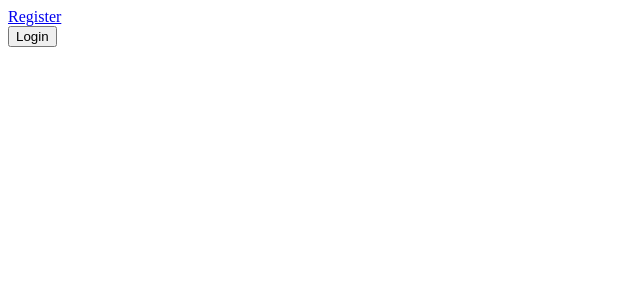
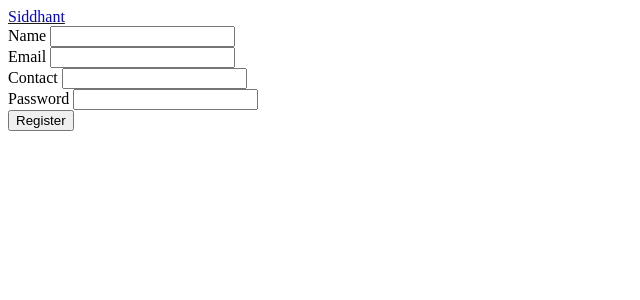
Before and after one commit to siddhant7r/Django, a Django app: page /app/ in a window 1280 px wide. Shown: the top 300 px of the page, without its empty margins (0-640 px from the left). Run offline with Django 5.2, Linux system fonts and the light colour scheme.

Commit message:
register data

```diff
--- a/register/project/app/templates/home.html
+++ b/register/project/app/templates/home.html
@@ -1,10 +1,30 @@
-<a href="{% url 'register' %}">
-    Register
+<a href="{% url 'siddhant' %}">
+    Siddhant
 </a>
 
-<form action="{% url 'login' %}" method="post">
+{% comment %}
+<!-- <form action="{% url 'login' %}" method="post">
     {% csrf_token %}
 
     <button type="submit">Login</button>
 
+</form> -->
+
+{% endcomment %}
+
+<form action="{% url 'register' %} " method="POST">
+    {% csrf_token %}
+    <label for="">Name</label>
+    <input type="text" name="nm">
+    <br>
+    <label for="">Email</label>
+    <input type="email" name="em">
+    <br>
+    <label for="">Contact</label>
+    <input type="tel" name="con">
+    <br>
+    <label for="">Password</label>
+    <input type="password" name="pass">
+    <br>
+    <button type="submit">Register</button>
 </form>
--- a/register/project/app/urls.py
+++ b/register/project/app/urls.py
@@ -1,5 +1,8 @@
 from app import views
 from django .urls import path
 urlpatterns=[
-    path('',views.siddhant,name='siddhant')
+    path('',views.siddhant,name='siddhant'),
+    path('register/',views.register,name='register'),
+    path('register/',views.register,name='register'),
+    path('userlogin/',views.userlogin,name='userlogin'),
 ]
--- a/register/project/app/views.py
+++ b/register/project/app/views.py
@@ -3,3 +3,27 @@ from django.shortcuts import render
 # Create your views here.
 def siddhant(request):
     return render(request,'home.html')
+
+def register(request):
+    print(request.method)
+    print(request.POST)
+    # return render(request,'register.html')
+
+    cstoken=request.POST.get('csrfmiddlewaretoken')
+    name=request.POST.get('nm')
+    email=request.POST.get('em')
+    contact=request.POST.get('con')
+    password=request.POST.get('pass')
+
+    # print(name,email,contact,password)
+    response=render(request,'login.html')
+    response.set_cookie('name',name)
+    response.set_cookie('email',email)
+    response.set_cookie('contact',contact)
+    response.set_cookie('password',password)
+    return response
+
+def userlogin(request):
+    if request.method=='POST':
+        email=request.POST.get('email')
+        password=request.POST.get('password')
```
Also changed, not shown: register/project/app/templates/login.html (added, +9 -0 lines), register/project/app/templates/register.html (added, +11 -0 lines).
